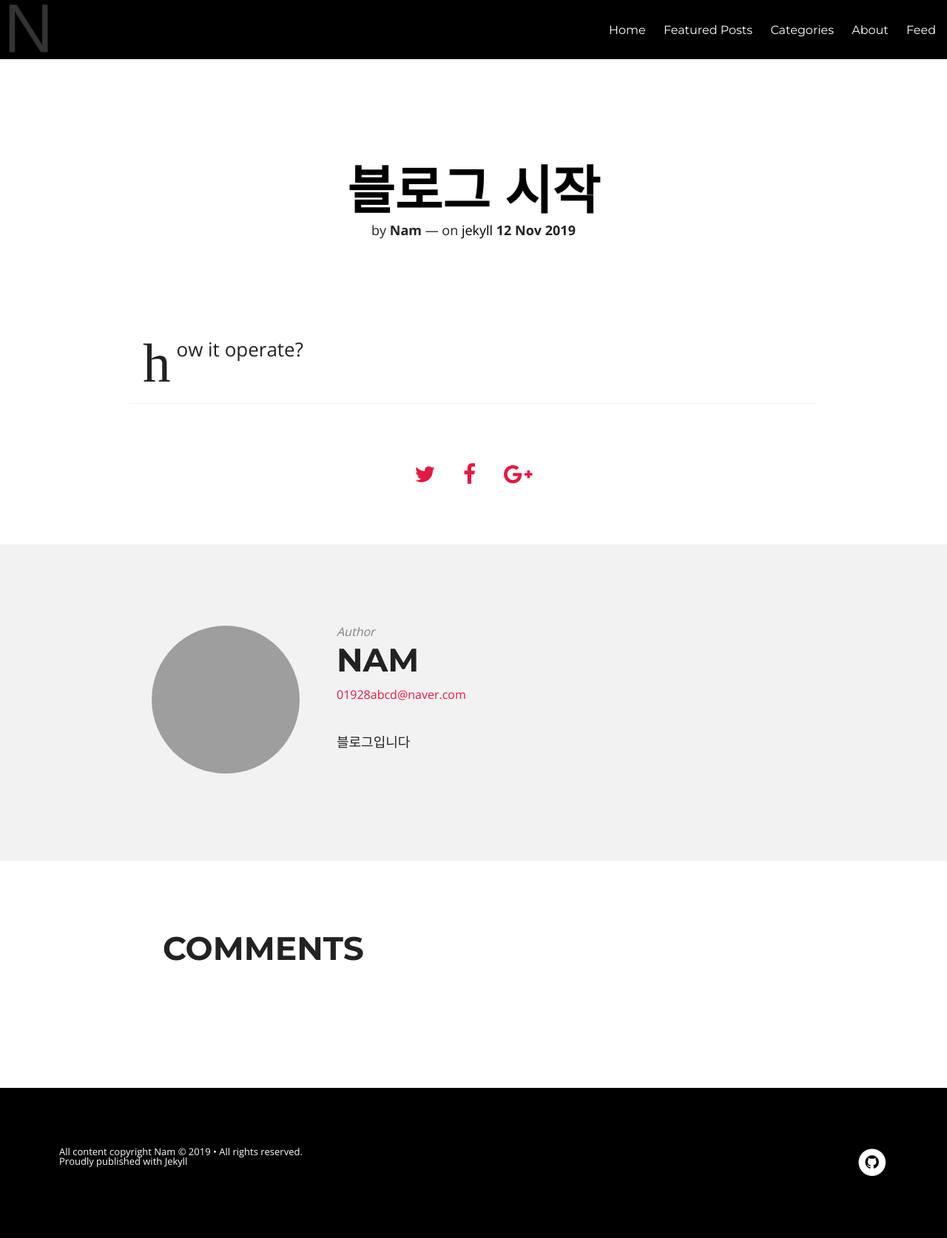
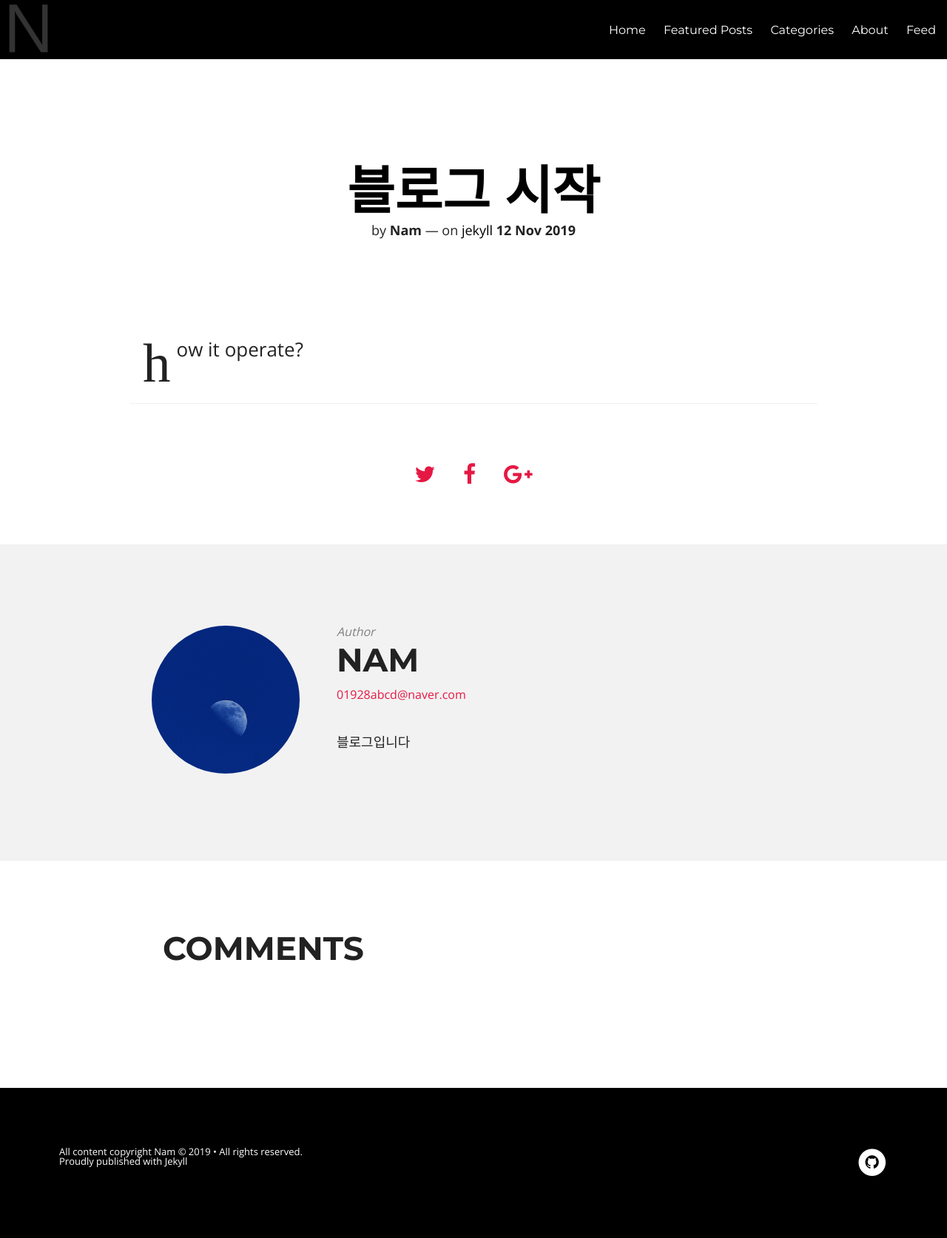
Before and after one commit to NamSuJi/namsuji.github.io, a Jekyll site: the page built from _posts/2019-11-12-블로그시작.md, in a window 1280 px wide. Shown: the whole page at 74% size. Built offline with Jekyll 4.4.1, drawn with Linux system fonts in a browser that asks for light colours; nearby versions of some CDN libraries; comment, search, counter and statistics services are not loaded.

Commit message:
Update _config.yml

```diff
--- a/_config.yml
+++ b/_config.yml
@@ -13,7 +13,7 @@ baseurl         : ""
 # Owner/author information
 owner:
   name:           Nam
-  avatar:         hmfaysal.jpg
+  avatar:         moon.png
   email:          01928abcd@naver.com
   # Use the coder's toolbox at http://coderstoolbox.net/string/#!encoding=xml&action=encode&charset=us_ascii to encode your description into XML string
   description:    블로그입니다
```
